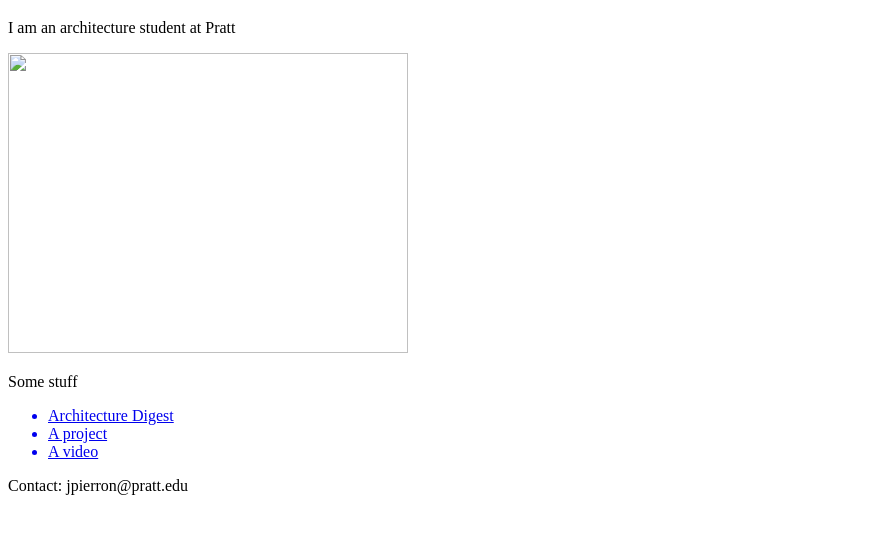
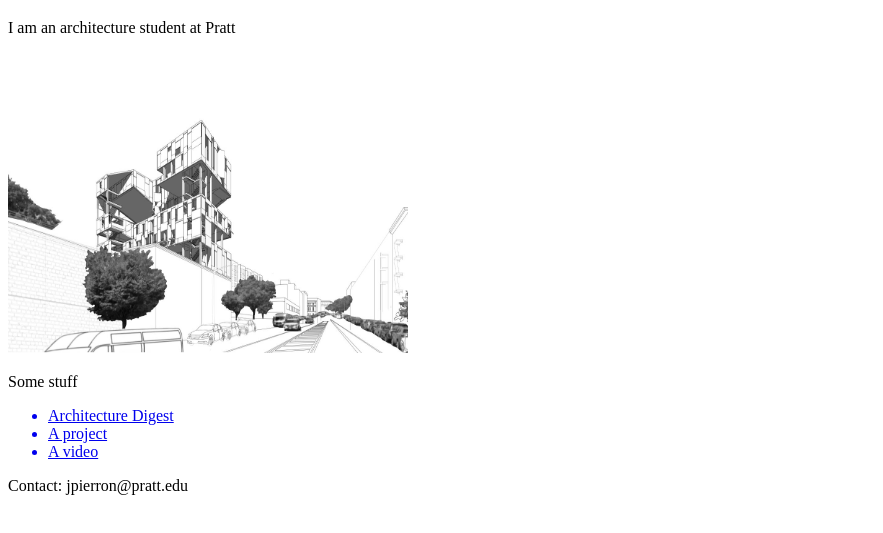
Before and after one commit to j-pierron/Me-website, a plain HTML site: page index.html in a window 1280 px wide. Shown: the part 61-594 px from the top of the page, without its empty margins (0-883 px from the left). Drawn offline with Linux system fonts and the light colour scheme.

Commit message:
Add files via upload

```diff
--- a/index.html
+++ b/index.html
@@ -12,7 +12,7 @@
 	</header>
 
 <p> I am an architecture student at Pratt</p>
-	<img src="main-page-image"width="400"height="300"alt>
+	<img src="main-page-image.jpg"width="400"height="300"alt>
 	<br>
 	<p>Some stuff</p>
 <ul>
```
